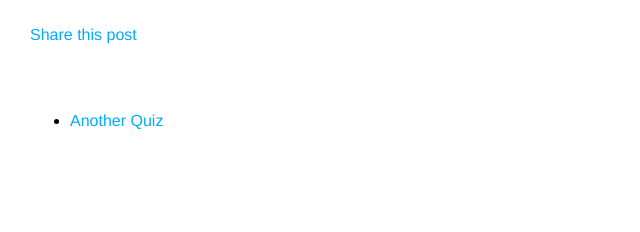
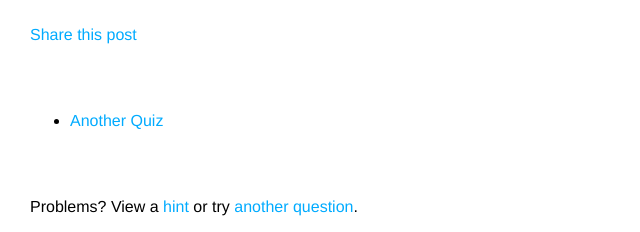
Before and after one commit to Kno777/QuizzesProject, a Django app: page /quiz/1/ in a window 1280 px wide. Shown: the part 689-921 px from the top of the page, without its empty margins (0-640 px from the left). Before the commit the page ends 818 px from the top, so only its background shows below. Run offline with Django 4.2, Linux system fonts and the light colour scheme; tables that the repository leaves empty hold one stand-in row (values such as "Sample post"); grey boxes marked "Sample" are stand-in pictures; some web fonts are replaced.

Commit message:
added a new html tag for hite but it is not working yet

```diff
--- a/quizzesapp/templates/quizzesapp/quizzes/detail.html
+++ b/quizzesapp/templates/quizzesapp/quizzes/detail.html
@@ -33,5 +33,7 @@
   <ul>
     <li><a href="{% url 'quizzesapp:quiz_detail' id=another_quiz %}">Another Quiz</a></li>
   </ul>
-
+  <br>
+  <br>
+  <p>Problems? View a <a href="" class="confirm_hint">hint</a> or try <a href="{% url 'quizzesapp:quiz_detail' id=another_quiz %}">another question</a>.</p>
 {% endblock %}
```
